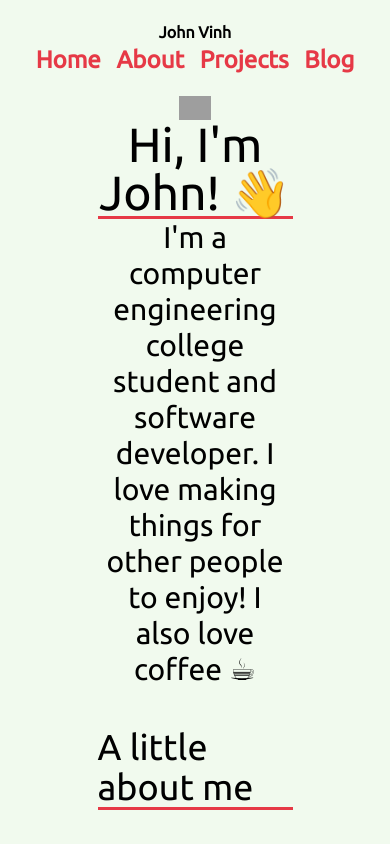
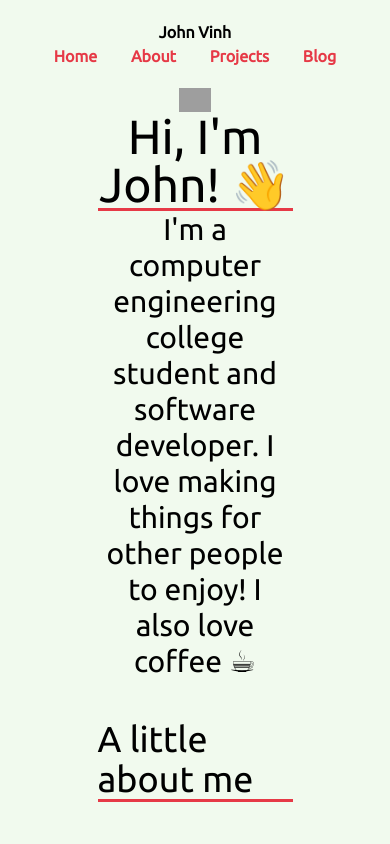
Before and after one commit to johnvinh/john-vinh-website, a SvelteKit app: page / in a window 390 px wide. Shown: the top 844 px of the page. Built offline with nearby package versions, Linux system fonts and the light colour scheme; grey boxes are pictures that could not be loaded.

Commit message:
Reduce navigation text size on mobile

```diff
--- a/src/routes/+layout.svelte
+++ b/src/routes/+layout.svelte
@@ -10,7 +10,7 @@
 
 <header class="text-black p-5">
     <p class="text-center font-bold">John Vinh</p>
-    <nav class="flex flex-row justify-evenly text-2xl font-bold">
+    <nav class="flex flex-row justify-evenly md:text-2xl font-bold">
         <a href="/">Home</a>
         <a href="/about">About</a>
         <a href="/projects">Projects</a>
```
